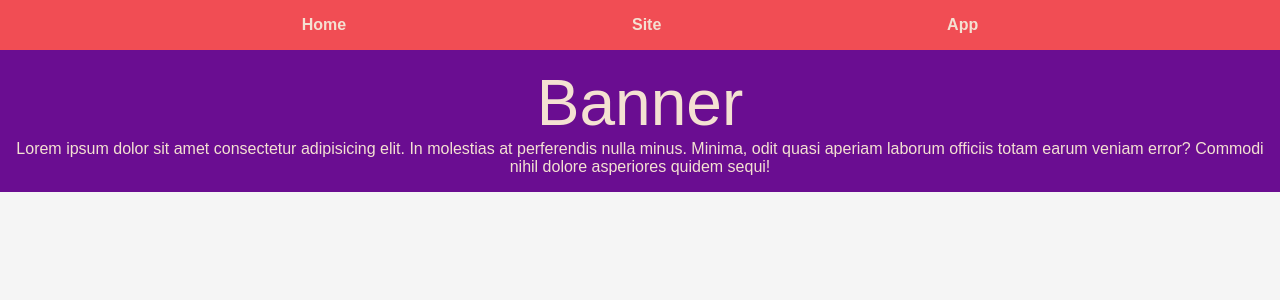
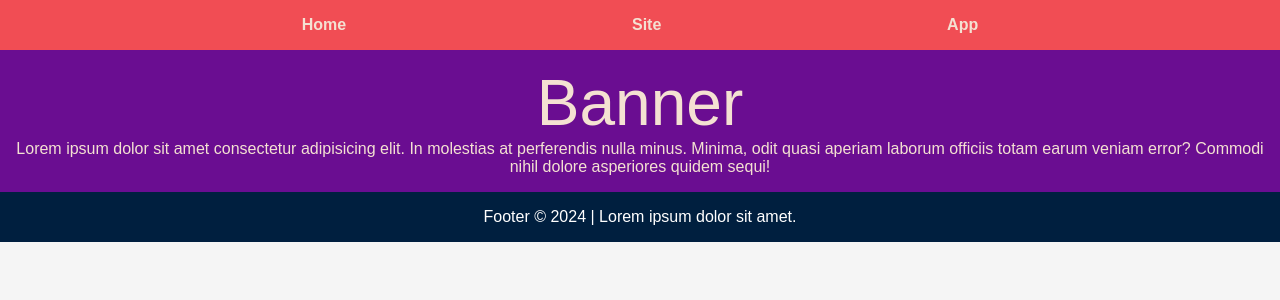
Before and after one commit to MonirSaikat/react-starter-kit, a React (Vite) app: page / in a window 1280 px wide. Shown: the top 300 px of the page. Built offline with nearby package versions, Linux system fonts and the light colour scheme.

Commit message:
footer added

```diff
--- a/src/Root.tsx
+++ b/src/Root.tsx
@@ -2,12 +2,14 @@ import { Outlet } from "react-router-dom";
 import { ThemeProvider } from "@emotion/react";
 import { Navbar } from "@components/shared/Navbar";
 import { cosmicGroove } from "@styles/themes/cosmicGroove";
+import { Footer } from "@components/shared/Footer";
 
 function Root() {
   return (
     <ThemeProvider theme={cosmicGroove}>
       <Navbar />
       <Outlet />
+      <Footer />
     </ThemeProvider>
   );
 }
--- /dev/null
+++ b/src/components/shared/Footer/Footer.styled.tsx
@@ -0,0 +1,8 @@
+import styled from "@emotion/styled";
+
+export const StyledFooter = styled.footer`
+  padding: 1rem;
+  background-color: ${props => props.theme.color.dark};
+  color: white;
+  text-align: center;
+`;
--- /dev/null
+++ b/src/components/shared/Footer/index.tsx
@@ -0,0 +1,9 @@
+import { StyledFooter } from "./Footer.styled";
+
+export const Footer = () => {
+  return(
+    <StyledFooter>
+      <p>Footer &copy; {(new Date()).getFullYear()} | Lorem ipsum dolor sit amet.</p>
+    </StyledFooter>
+  );
+}
```
